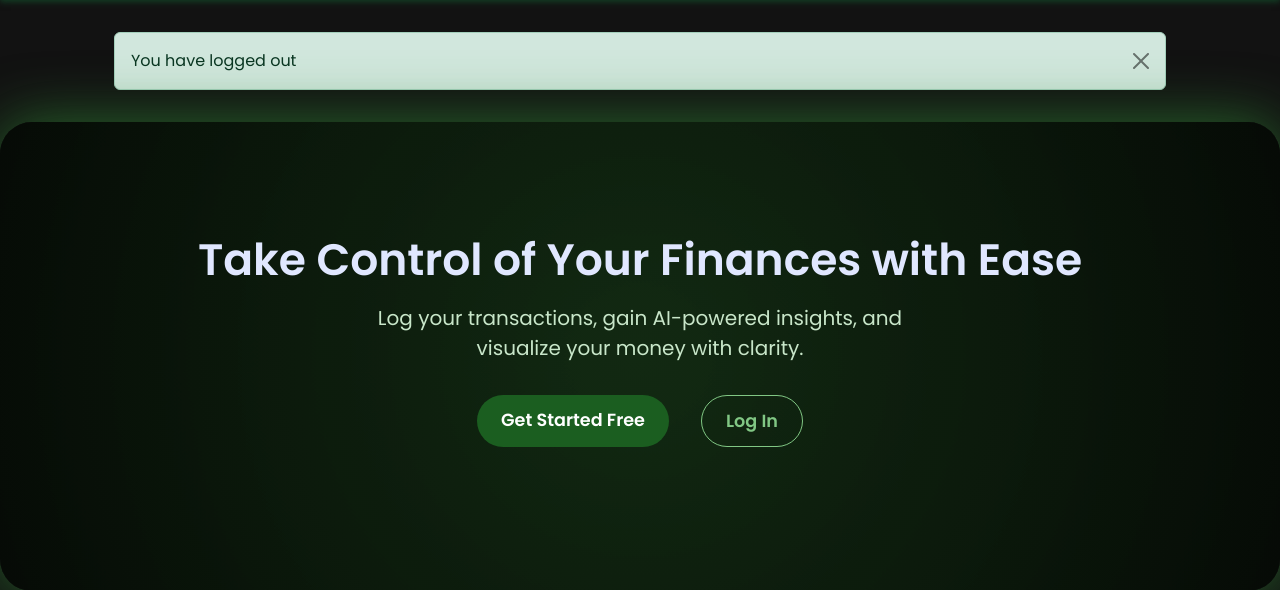
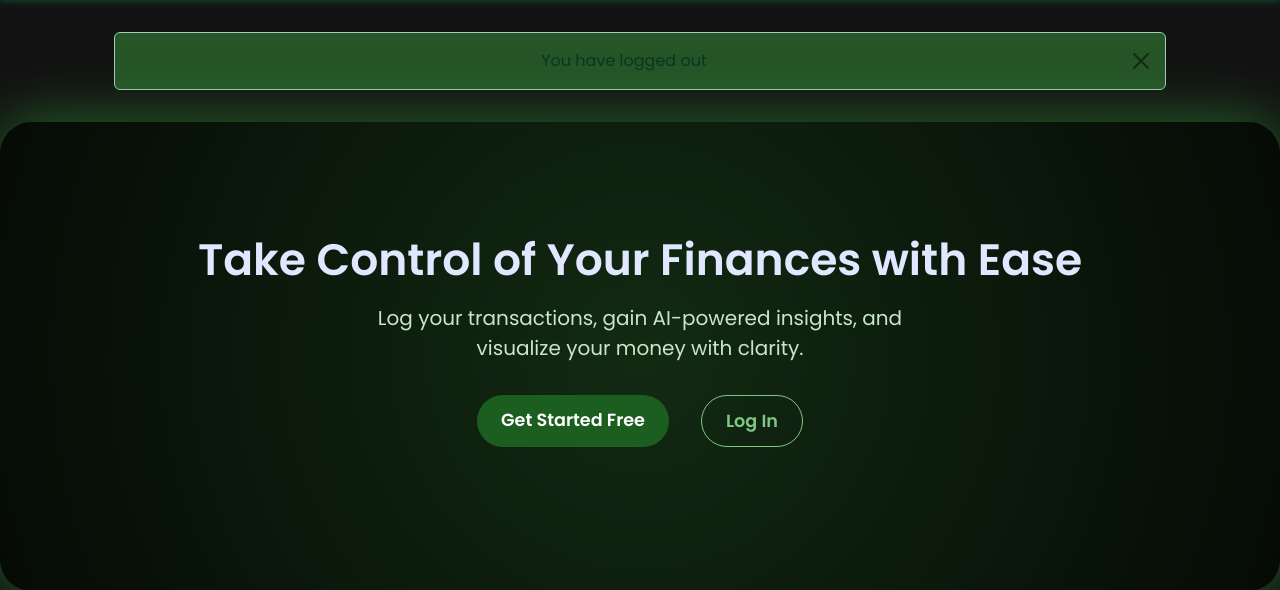
Before and after one commit to medapeta/EazyBizy_ai_accounting_solution, a Flask app: page /logout in a window 1280 px wide. Shown: the part 107-697 px from the top of the page. Run offline with Flask 3, Linux system fonts and the light colour scheme.

Commit message:
modified the color and txt align of flash msgs before login

```diff
--- a/templates/layout.html
+++ b/templates/layout.html
@@ -100,7 +100,7 @@
     {% if messages %}
       <div class="container mt-3">
         {% for category, message in messages %}
-          <div class="alert alert-{{ category }} alert-dismissible fade show" role="alert">
+          <div class="alert alert-{{ category }} alert-dismissible fade show" style="background-color: #265528 !important; text-align: center;" role="alert">
             {{ message }}
             <button type="button" class="btn-close" data-bs-dismiss="alert" aria-label="Close"></button>
           </div>
```
